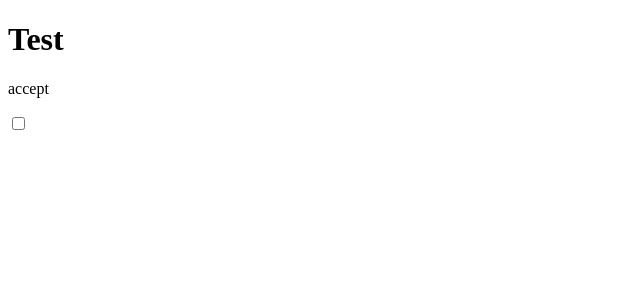
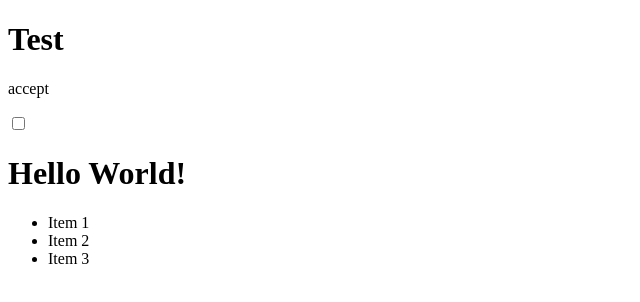
Before and after one commit to lingar-studying/react-studying-new-5784, a React (Create React App) app: page / in a window 1280 px wide. Shown: the top 302 px of the page, without its empty margins (0-640 px from the left). Built offline with nearby package versions, Linux system fonts and the light colour scheme.

Commit message:
osher new list

```diff
--- a/src/App.js
+++ b/src/App.js
@@ -1,10 +1,20 @@
 import React from 'react';
 export default function App() {
   return (
+    <>
     <div>
       <h1>Test</h1>
-      <p>accept</p>
+      <p className='pforcheckbox'>accept</p>
       <input  type="checkbox"/>
     </div>
+    <div>
+      <h1 className='osher_class'>Hello World!</h1>
+      <ul>
+        <li>Item 1</li>
+        <li>Item 2</li>
+        <li>Item 3</li>
+      </ul>
+    </div>
+    </>
   );
 }
```
